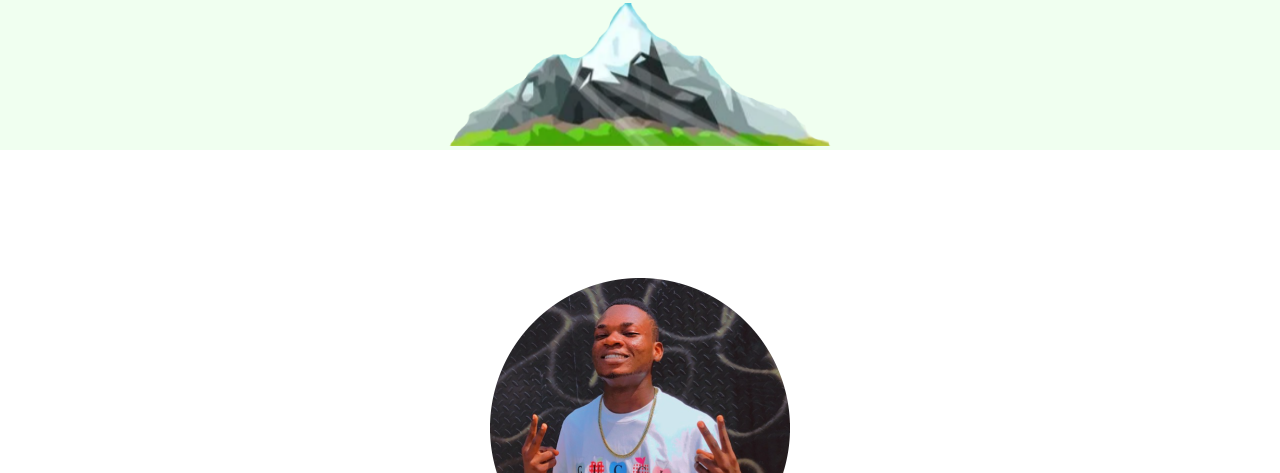
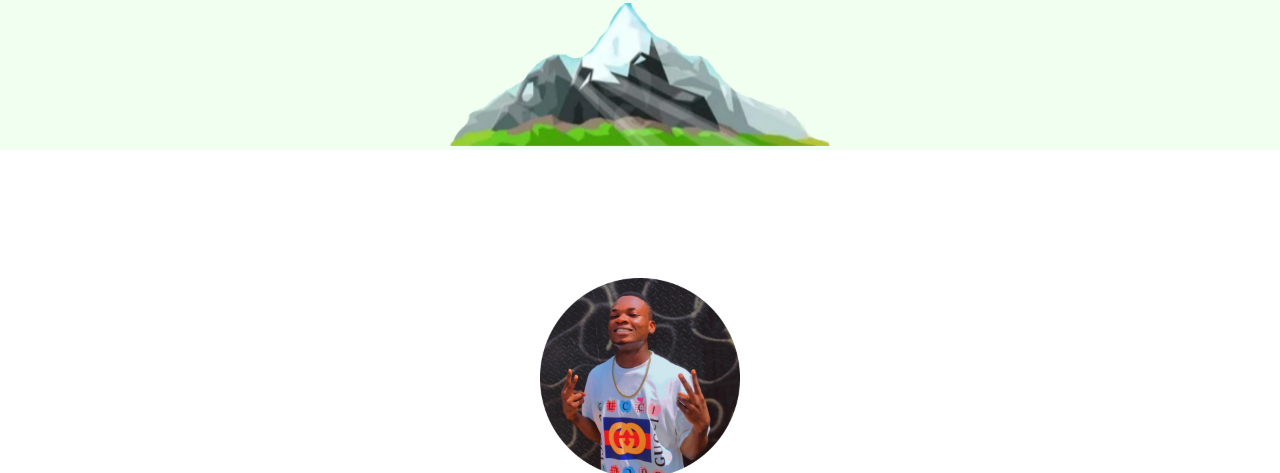
Before and after one commit to Dabg1/Css, a plain HTML site: page index.html in a window 1280 px wide. Shown: the part 479-952 px from the top of the page. Drawn offline with Linux system fonts and the light colour scheme.

Commit message:
Update index.html

```diff
--- a/index.html
+++ b/index.html
@@ -20,7 +20,7 @@
   </div>
  <div class="middle-container">
   <div class="profile">
-    <img width="300px" src="Damzy1.png" alt="Damzy">
+    <img width="200px" src="Damzy1.png" alt="Damzy">
     <h2>Hello</h2>
     <p>I am an Artiste. I am the CEO of RBG Global and also the owner of T Cube H Entertainment. I Love ❤  Music and business</p>
   </div>
```
